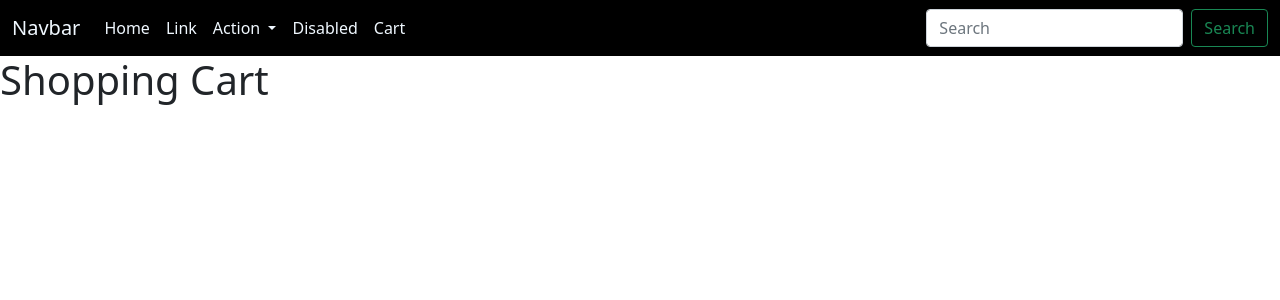
After one commit to ahan-ing/CSE470_project, a Flask app: page /cart in a window 1280 px wide. The commit adds this page. Shown: the top 300 px of the page. Run offline with Flask 3, Linux system fonts and the light colour scheme; some libraries are stand-ins or nearby versions.

Commit message:
add_to_cart

```diff
--- a/controller/project.py
+++ b/controller/project.py
@@ -1,4 +1,4 @@
-from flask import Blueprint, render_template, redirect, request, url_for,current_app, send_from_directory,flash
+from flask import Blueprint, render_template, redirect, request, url_for,current_app, send_from_directory,flash, session
 from werkzeug.utils import secure_filename
 import os
 from models import db
@@ -9,6 +9,8 @@ from forms.form import SellItemForm,UpdateItemForm
 #from app import image_path
 
 project = Blueprint('project',__name__)
+
+cart_items = []
 
 @project.route('/')
 def index():
@@ -117,3 +119,19 @@ def login():
 def logout():
     logout_user()
     return redirect(url_for('login'))
+
+@project.route('/add_to_cart/<int:item_id>', methods=['POST'])
+def add_to_cart(item_id):
+    item = Item.query.get(item_id)
+
+    if item:
+        cart_items.append(item)  # Assuming `cart_items` is a list where you store the items in the cart
+        flash(f'Item {item.title} added to cart!', 'success')
+    else:
+        flash('Item not found', 'error')
+
+    return redirect(url_for('project.item_listing'))
+
+@project.route('/cart')
+def view_cart():
+    return render_template('cart.html', cart_items=cart_items)
--- a/models/tables.py
+++ b/models/tables.py
@@ -1,5 +1,6 @@
-from sqlalchemy import Column, Integer, String, Float
+from sqlalchemy import Column, Integer, String, Float, ForeignKey
 from flask_sqlalchemy import SQLAlchemy
+
 
 db=SQLAlchemy()
 
--- a/templates/base.html
+++ b/templates/base.html
@@ -40,6 +40,8 @@
               <li class="nav-item">
                 <a class="nav-link disabled" aria-disabled="true" style="color: aliceblue;">Disabled</a>
               </li>
+              <li class="nav-item"><a class="nav-link active" aria-current="page" href="{{ url_for('project.view_cart') }}" style="color: aliceblue;" >Cart</a></li>
+
             </ul>
             <form class="d-flex" role="search">
               <input class="form-control me-2" type="search" placeholder="Search" aria-label="Search">
--- /dev/null
+++ b/templates/cart.html
@@ -0,0 +1,14 @@
+{% extends 'base.html' %}
+
+{% block body %}
+    <h1>Shopping Cart</h1>
+
+    <ul>
+        {% for item in cart_items %}
+            <li>
+                <h2>{{ item.title }}</h2>
+                <p>Price: ${{ item.price }}</p>
+            </li>
+        {% endfor %}
+    </ul>
+{% endblock %}
--- a/templates/items.html
+++ b/templates/items.html
@@ -29,6 +29,11 @@
                 <form method="POST" action="{{ url_for('project.update_item', item_id=item.id) }}">
                     <button type="submit">Update</button>
                 </form>
+                <form method="POST" action="{{ url_for('project.add_to_cart', item_id=item.id) }}">
+                    <input type="hidden" name="item_id" value="{{ item.id }}">
+                    <button type="submit">Add to Cart</button>
+                </form>
+
             </li>
         {% endfor %}
     </ul>
```
Also changed, not shown: models/cart.py (added, +14 -0 lines), instance/test.db, uploads/wallpaperflare.com_wallpaper_1.jpg (added).
